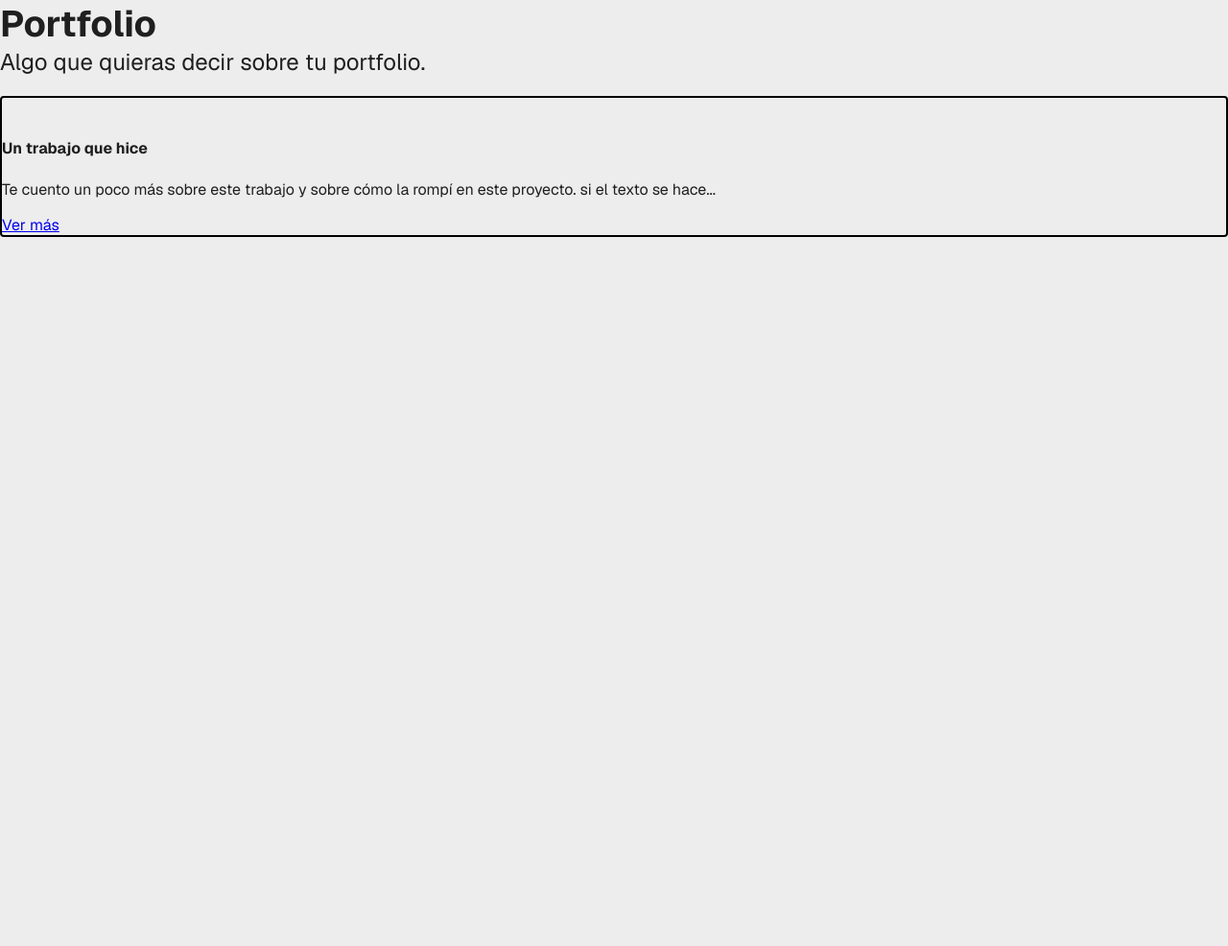
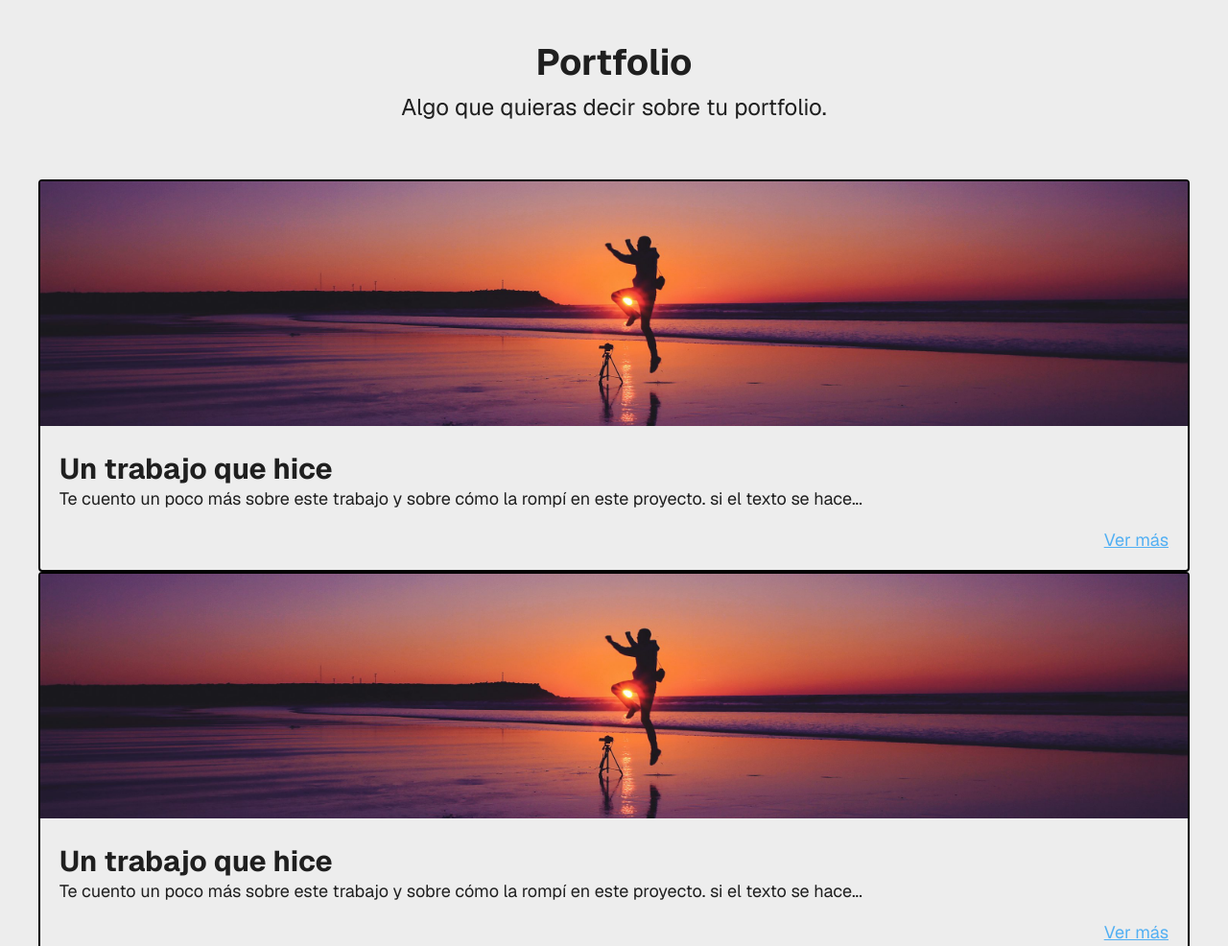
Before and after one commit to Carlosaac23/CMS-APX, a plain HTML site: page index.html in a window 1280 px wide. Shown: the top 986 px of the page at 96% size. Before the commit the page ends 800 px from the top, so only its background shows below. Drawn offline with nearby package versions, Linux system fonts and the light colour scheme.

Commit message:
add some new changes

```diff
--- a/index.html
+++ b/index.html
@@ -14,14 +14,24 @@
 
       <div class="portfolio__content">
         <div class="portfolio__card">
-          <img src="" alt="" class="portfolio__img" />
+          <img src="img.jpg" alt="" class="portfolio__img" />
           <div class="portfolio__card-content">
             <h4 class="portfolio__card-title">Un trabajo que hice</h4>
             <p class="portfolio__card-text">Te cuento un poco más sobre este trabajo y sobre cómo la rompí en este proyecto. si el texto se hace...</p>
-            <a href="#" class="portfolio__card-link">Ver más</a>
+            <a href="#" class="portfolio__card-link">Ver más </a>
           </div>
         </div>
       </div>
     </section>
+    <template id="portfolio__card-template">
+      <div class="portfolio__card">
+        <img src="img.jpg" alt="" class="portfolio__img" />
+        <div class="portfolio__card-content">
+          <h4 class="portfolio__card-title">Un trabajo que hice</h4>
+          <p class="portfolio__card-text">Te cuento un poco más sobre este trabajo y sobre cómo la rompí en este proyecto. si el texto se hace...</p>
+          <a href="#" class="portfolio__card-link">Ver más </a>
+        </div>
+      </div>
+    </template>
   </body>
 </html>
--- a/main.js
+++ b/main.js
@@ -0,0 +1,15 @@
+function addWorkCard() {
+  const template = document.querySelector('#portfolio__card-template');
+  const container = document.querySelector('.portfolio__content');
+
+  const clone = document.importNode(template.content, true);
+  container.appendChild(clone);
+}
+
+function main() {
+  addWorkCard();
+  addWorkCard();
+  addWorkCard();
+}
+
+main();
--- a/style.css
+++ b/style.css
@@ -8,6 +8,7 @@ body {
   background-color: #ededed;
   color: #1f1f1f;
   font-family: Geist, sans-serif;
+  font-size: 18px;
   margin: 0;
 }
 
@@ -16,16 +17,19 @@ body {
 
 .portfolio__title {
   font-size: 38px;
-  margin: 0;
+  margin: 40px 0 0 0;
+  text-align: center;
 }
 
 .portfolio__description {
   font-size: 24px;
-  margin: 0;
+  margin: 7px 0 0 0;
+  text-align: center;
 }
 
 .portfolio__content {
   margin-top: 20px;
+  padding: 40px;
 }
 
 .portfolio__card {
@@ -36,4 +40,25 @@ body {
 .portfolio__img {
   object-fit: cover;
   height: 255px;
+  width: 100%;
 }
+
+.portfolio__card-content {
+  padding: 20px;
+}
+
+.portfolio__card-title {
+  font-size: 30px;
+  margin: 0;
+}
+
+.portfolio__card-text {
+  margin: 0;
+}
+
+.portfolio__card-link {
+  color: #51aff3;
+  display: block;
+  text-align: right;
+  margin-top: 20px;
+}
```
Also changed, not shown: img.jpg (added).
